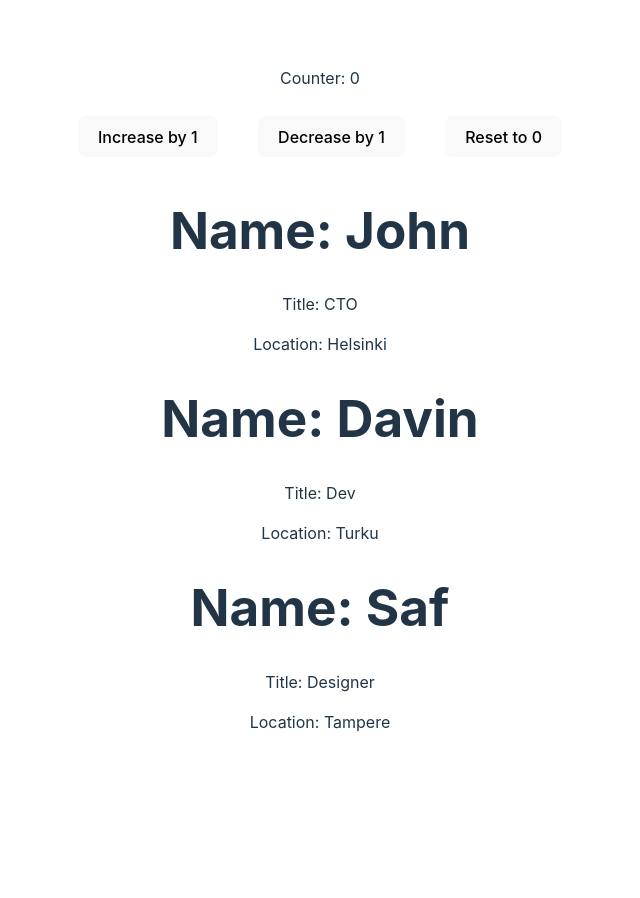
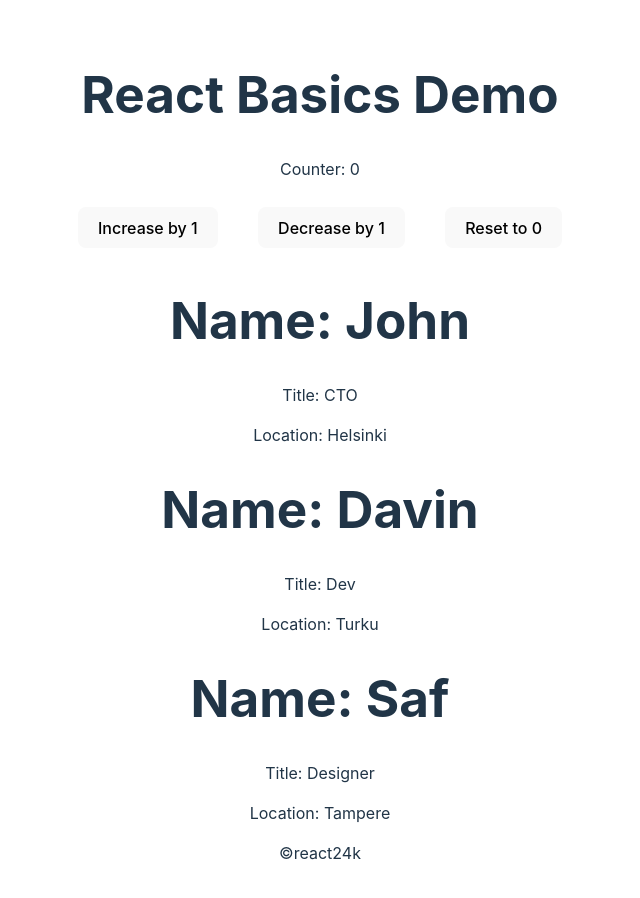
Before and after one commit to the-sankari/react-demo, a React (Vite) app: page / in a window 1280 px wide. Shown: the top 898 px of the page, without its empty margins (320-960 px from the left). Before the commit the page ends 800 px from the top, so only its background shows below. Built offline with nearby package versions, Linux system fonts and the light colour scheme.

Commit message:
Added heeader and footer components, created counter component in a separate file

```diff
--- a/src/App.jsx
+++ b/src/App.jsx
@@ -1,29 +1,18 @@
 import "./App.css";
 // import Box from "./assets/components/Box";
-import { useState } from "react";
+// import { useState } from "react";
 import PersonList from "./assets/components/PersonsList";
+import Header from "./assets/components/Header";
+import Footer from "./assets/components/Footer";
+import Counter from "./assets/components/Counter";
 
 function App() {
-  const [counter, setCounter] = useState(0);
-
-  const clickHandler = ()=>{
-  setCounter(counter+1)
-  }
-  const decreaseCount =()=>{
-    setCounter(counter-1);
-  }
-  const resetCount =()=>{
-    setCounter(0);
-  }
   return (
     <>
-      <p>Counter: {counter} </p>
-      <button onClick={clickHandler}>Increase by 1</button>
-
-      <button onClick={decreaseCount}>Decrease by 1</button>
-      <button onClick={resetCount}>Reset to 0 </button>
-      <PersonList/>
-
+      <Header />
+      <Counter />
+      <PersonList />
+      <Footer />
     </>
   );
 }
--- /dev/null
+++ b/src/assets/components/Counter.jsx
@@ -0,0 +1,25 @@
+import { useState } from "react";
+function Counter() {
+  const [counter, setCounter] = useState(0);
+
+  const clickHandler = () => {
+    setCounter(counter + 1);
+  };
+  const decreaseCount = () => {
+    setCounter(counter - 1);
+  };
+  const resetCount = () => {
+    setCounter(0);
+  };
+  return (
+    <>
+      <p>Counter: {counter} </p>
+      <button onClick={clickHandler}>Increase by 1</button>
+
+      <button onClick={decreaseCount}>Decrease by 1</button>
+      <button onClick={resetCount}>Reset to 0 </button>
+    </>
+  );
+}
+
+export default Counter;
--- /dev/null
+++ b/src/assets/components/Footer.jsx
@@ -0,0 +1,9 @@
+function Footer() {
+  return (
+    <footer>
+      <p>&#169;react24k</p>
+    </footer>
+  );
+}
+
+export default Footer;
--- /dev/null
+++ b/src/assets/components/Header.jsx
@@ -0,0 +1,11 @@
+function Header() {
+    return(
+    <header>
+        <div>
+            <h1>React Basics Demo</h1>
+        </div>
+    </header>
+    )
+}
+
+export default Header;
```
Also changed, not shown: src/assets/components/PersonsList.jsx (+6 -31 lines).
